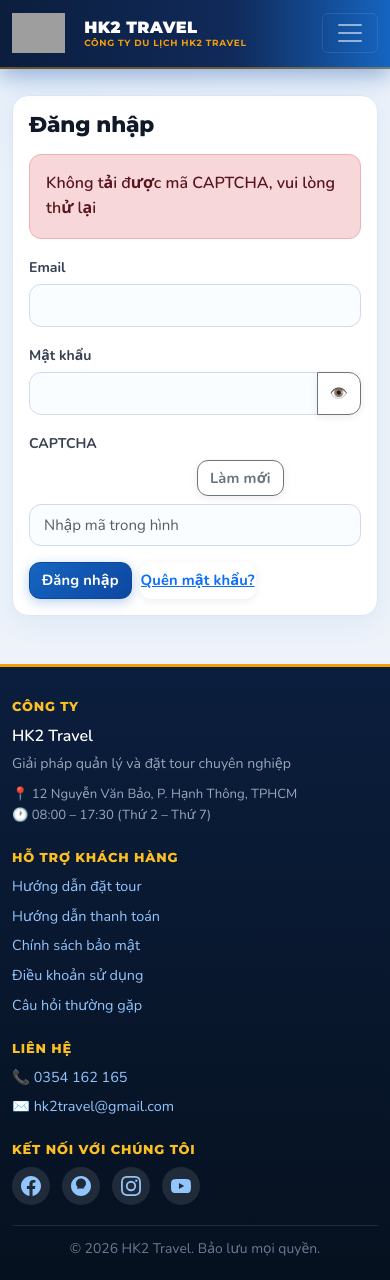
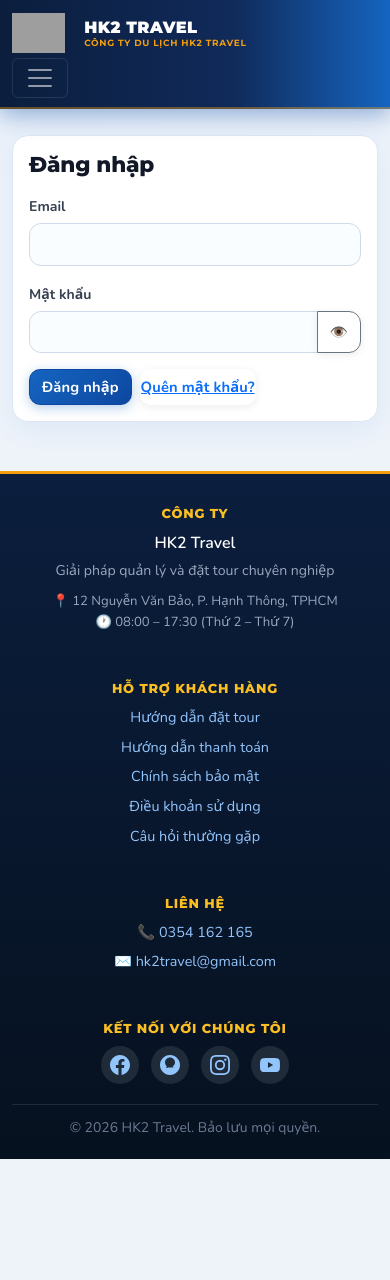
Before and after one commit to NguyenDinhHao1709/TRAVEL, a React (Vite) app in the folder frontend/: page /login in a window 390 px wide. After the commit the page ends 1159 px from the top, so only its background shows below. Built offline with nearby package versions, Linux system fonts and the light colour scheme; no server answers; grey boxes are pictures that could not be loaded.

Commit message:
bỏ capcha

```diff
--- a/frontend/src/contexts/AuthContext.jsx
+++ b/frontend/src/contexts/AuthContext.jsx
@@ -25,8 +25,8 @@
     }
   });
 
-  const login = async (email, password, captchaToken, captchaText) => {
-    const { data } = await client.post('/auth/login', { email, password, captchaToken, captchaText });
+  const login = async (email, password) => {
+    const { data } = await client.post('/auth/login', { email, password });
     localStorage.setItem('token', data.token);
     if (data.refreshToken) localStorage.setItem('refreshToken', data.refreshToken);
     localStorage.setItem('user', JSON.stringify(data.user));
--- a/frontend/src/pages/AboutPage.jsx
+++ b/frontend/src/pages/AboutPage.jsx
@@ -21,7 +21,7 @@
             HK2 Travel – Đồng hành mọi hành trình
           </h1>
           <p style={{ fontSize: '1.1rem', opacity: 0.85, maxWidth: '600px', lineHeight: 1.7 }}>
-            Chúng tôi là công ty du lịch uy tín với hơn 10 năm kinh nghiệm, chuyên cung cấp các tour du lịch trong nước chất lượng cao, giá cả hợp lý, phục vụ hàng nghìn khách hàng mỗi năm.
+            Chúng tôi là công ty du lịch uy tín , chuyên cung cấp các tour du lịch trong nước chất lượng cao, giá cả hợp lý, phục vụ hàng nghìn khách hàng mỗi năm.
           </p>
         </div>
         <div style={{
@@ -31,21 +31,7 @@
       </div>
 
       {/* Số liệu nổi bật */}
-      <Row className="g-3 mb-5 text-center">
-        {[
-          { num: '10+', label: 'Năm kinh nghiệm' },
-          { num: '50+', label: 'Tour trong nước' },
-          { num: '10.000+', label: 'Khách hàng hài lòng' },
-          { num: '98%', label: 'Đánh giá tốt' },
-        ].map((item) => (
-          <Col xs={6} md={3} key={item.label}>
-            <Card body className="h-100 text-center border-0 shadow-sm" style={{ borderRadius: '12px' }}>
-              <div style={{ fontSize: '2rem', fontWeight: 800, color: '#0d6efd' }}>{item.num}</div>
-              <div style={{ color: '#6c757d', fontSize: '0.95rem' }}>{item.label}</div>
-            </Card>
-          </Col>
-        ))}
-      </Row>
+
 
       {/* Sứ mệnh & Tầm nhìn */}
       <Row className="g-4 mb-5">
--- a/frontend/src/pages/LoginPage.jsx
+++ b/frontend/src/pages/LoginPage.jsx
@@ -1,8 +1,7 @@
-import { useEffect, useState } from 'react';
+import { useState } from 'react';
 import { Card, Button, Form, Alert, InputGroup, Spinner } from 'react-bootstrap';
 import { useNavigate } from 'react-router-dom';
 import { useAuth } from '../contexts/AuthContext';
-import DOMPurify from 'dompurify';
 import client from '../api/client';
 
 const isValidEmail = (value) => /^[^\s@]+@[^\s@]+\.[^\s@]+$/.test(String(value || '').trim());
@@ -16,27 +15,11 @@
   const [resetToken, setResetToken] = useState('');
   const [forgotOtpSent, setForgotOtpSent] = useState(false);
   const [forgotInfo, setForgotInfo] = useState('');
-  const [captcha, setCaptcha] = useState({ captchaToken: '', captchaSvg: '' });
-  const [captchaText, setCaptchaText] = useState('');
   const [error, setError] = useState('');
   const [showPw, setShowPw] = useState(false);
   const [showNewPw, setShowNewPw] = useState(false);
   const [showConfirmPw, setShowConfirmPw] = useState(false);
   const [loading, setLoading] = useState(false);
-
-  const loadCaptcha = async () => {
-    try {
-      const { data } = await client.get('/auth/captcha');
-      setCaptcha({ captchaToken: data.captchaToken, captchaSvg: data.captchaSvg });
-      setCaptchaText('');
-    } catch (err) {
-      setError('Không tải được mã CAPTCHA, vui lòng thử lại');
-    }
-  };
-
-  useEffect(() => {
-    loadCaptcha();
-  }, []);
 
   const emailValue = String(form.email || '').trim();
   const showEmailError = emailValue.length > 0 && !isValidEmail(emailValue);
@@ -49,19 +32,13 @@
       return;
     }
 
-    if (!captchaText.trim()) {
-      setError('Vui lòng nhập mã CAPTCHA');
-      return;
-    }
-
     try {
       setError('');
       setLoading(true);
-      await login(form.email, form.password, captcha.captchaToken, captchaText);
+      await login(form.email, form.password);
       navigate('/');
     } catch (err) {
       setError(err.response?.data?.message || 'Đăng nhập thất bại');
-      loadCaptcha();
     } finally {
       setLoading(false);
     }
@@ -116,7 +93,6 @@
       setResetToken('');
       setForgotForm({ email: forgotForm.email, otpCode: '', newPassword: '', confirmPassword: '' });
       setForm((prev) => ({ ...prev, email: forgotForm.email, password: '' }));
-      loadCaptcha();
     } catch (err) {
       setError(err.response?.data?.message || 'Không thể xử lý quên mật khẩu');
     } finally {
@@ -159,7 +135,6 @@
     setError('');
     setForgotInfo('');
     setForgotMode(false);
-    loadCaptcha();
   };
 
   return (
@@ -195,24 +170,6 @@
                   {showPw ? '🙈' : '👁️'}
                 </Button>
               </InputGroup>
-            </Form.Group>
-            <Form.Group className="mb-3">
-              <Form.Label>CAPTCHA</Form.Label>
-              <div className="d-flex align-items-center gap-2 mb-2">
-                <div
-                  style={{ minWidth: 160 }}
-                  dangerouslySetInnerHTML={{ __html: DOMPurify.sanitize(captcha.captchaSvg || '') }}
-                />
-                <Button type="button" variant="outline-secondary" onClick={loadCaptcha}>
-                  Làm mới
-                </Button>
-              </div>
-              <Form.Control
-                value={captchaText}
-                onChange={(e) => setCaptchaText(e.target.value)}
-                placeholder="Nhập mã trong hình"
-                required
-              />
             </Form.Group>
             <div className="d-flex gap-2">
               <Button type="submit" disabled={loading}>
--- a/frontend/src/pages/admin/AdminArticlesPage.jsx
+++ b/frontend/src/pages/admin/AdminArticlesPage.jsx
@@ -109,12 +109,7 @@
 
   return (
     <>
-      <div className="d-flex align-items-center gap-2 mb-3">
-        <Button variant="outline-secondary" size="sm" onClick={() => navigate(backUrl)}>
-          ← Quay lại trang quản trị
-        </Button>
-        <h3 className="mb-0">Quản lý bài viết</h3>
-      </div>
+
       {message && (
         <Alert variant={messageType} dismissible onClose={() => setMessage('')}>
           {message}
--- a/frontend/src/pages/admin/AdminDashboardPage.jsx
+++ b/frontend/src/pages/admin/AdminDashboardPage.jsx
@@ -300,7 +300,7 @@
 
   return (
     <>
-      <h3 className="mb-3">Quản trị</h3>
+      {/* Đã xóa tiêu đề "Quản trị" dưới menu */}
       <Tab.Container defaultActiveKey="overview">
         <Nav variant="tabs" className="mb-3 app-scroll-tabs">
           <Nav.Item>
--- a/frontend/src/pages/admin/TourManagementPage.jsx
+++ b/frontend/src/pages/admin/TourManagementPage.jsx
@@ -238,15 +238,7 @@
 
   return (
     <>
-      <div className="d-flex justify-content-between align-items-center mb-3">
-        <div className="d-flex align-items-center gap-2">
-          <Button variant="outline-secondary" size="sm" onClick={() => navigate(backUrl)}>
-            ← Quay lại trang quản trị
-          </Button>
-          <h3 className="mb-0">Quản lý tour</h3>
-        </div>
-        <span className="text-muted">{filteredTours.length} / {tours.length} tour</span>
-      </div>
+      {/* Đã xóa tiêu đề "Quản trị" dưới menu */}
       {message && <Alert variant="info" dismissible onClose={() => setMessage('')}>{message}</Alert>}
 
       {!isFormOpen ? (
--- a/frontend/src/styles/global.css
+++ b/frontend/src/styles/global.css
@@ -1,3 +1,71 @@
+/* ============================================
+   ADMIN DASHBOARD & TABLE RESPONSIVE
+   ============================================ */
+@media (max-width: 992px) {
+  .table-responsive {
+    overflow-x: auto;
+    -webkit-overflow-scrolling: touch;
+  }
+  .table thead th,
+  .table tbody td {
+    white-space: nowrap;
+  }
+}
+
+@media (max-width: 768px) {
+  .table thead th,
+  .table tbody td {
+    font-size: 0.75rem;
+    padding: 0.45rem 0.4rem;
+  }
+  .table th:nth-child(3),
+  .table td:nth-child(3),
+  .table th:nth-child(4),
+  .table td:nth-child(4),
+  .table th:nth-child(5),
+  .table td:nth-child(5) {
+    display: none;
+  }
+}
+
+/* ============================================
+   NAVBAR RESPONSIVE
+   ============================================ */
+@media (max-width: 768px) {
+  .app-navbar .container {
+    flex-direction: column;
+    align-items: flex-start;
+  }
+  .app-brand {
+    flex-direction: row;
+    gap: 0.3rem;
+  }
+  .app-brand-text {
+    font-size: 0.95rem;
+  }
+  .app-brand-text span {
+    font-size: 0.5rem;
+  }
+}
+
+/* ============================================
+   FOOTER RESPONSIVE
+   ============================================ */
+@media (max-width: 768px) {
+  .app-footer .row.app-footer-grid {
+    flex-direction: column;
+    gap: 1.5rem;
+    text-align: center;
+  }
+  .app-footer .col-lg-3,
+  .app-footer .col-md-6 {
+    max-width: 100%;
+    flex: 0 0 100%;
+  }
+  .footer-social-icons {
+    justify-content: center;
+  }
+}
 /* ============================================
    ROOT VARIABLES
    ============================================ */
```
Also changed, not shown: 3 other files (tests, documents, lock files or other folders).
